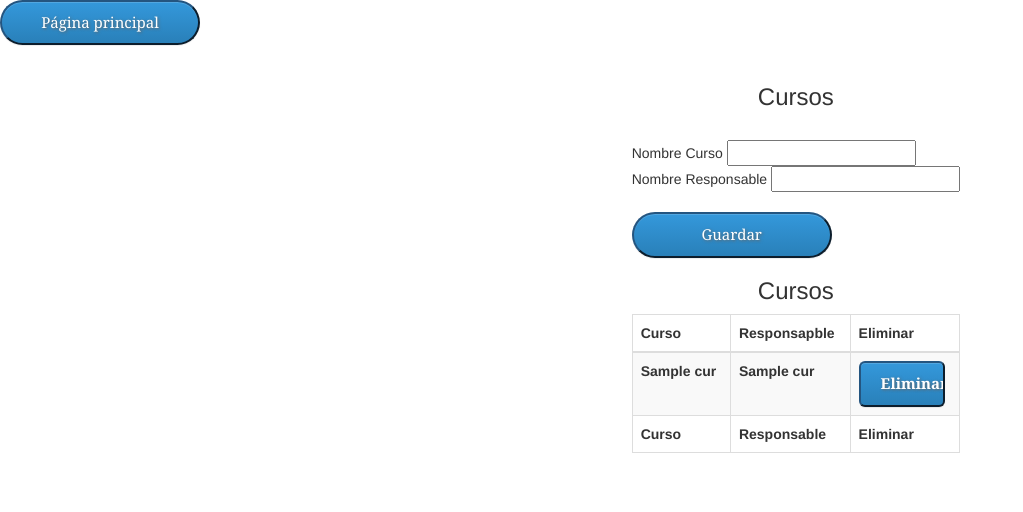
After one commit to jacaam1516daw2/PBL1_M07, a PHP site: page /curso.php in a window 1280 px wide. The commit adds this page. Shown: the top 512 px of the page, without its empty margins (0-1023 px from the left). Run offline with PHP 8.4, Linux system fonts and the light colour scheme; tables that the repository leaves empty hold one stand-in row (values such as "Sample post"); lists and menus that the app fills with data are empty; some libraries are stand-ins or nearby versions.

Commit message:
ESTABLE 3 eliminación cursos en cascada

```diff
--- a/altaAsignatura.php
+++ b/altaAsignatura.php
@@ -16,7 +16,7 @@
     <form action='gestion.php' method='post'>
         <div class="combo">
             <h3>Alta Asignatura</h3>
-            <br> Nombre
+            <br> Asignatura
             <input type="text" name="name">
             <br> Profesor
             <input type="text" name="prof">
--- a/css/style.css
+++ b/css/style.css
@@ -102,3 +102,32 @@ select:hover {
     height: 50px;
     width: 50px;
 }
+
+.delete {
+    width: 86px;
+    background: #3498db;
+    background-image: -webkit-linear-gradient(top, #3498db, #2980b9);
+    background-image: -moz-linear-gradient(top, #3498db, #2980b9);
+    background-image: -ms-linear-gradient(top, #3498db, #2980b9);
+    background-image: -o-linear-gradient(top, #3498db, #2980b9);
+    background-image: linear-gradient(to bottom, #3498db, #2980b9);
+    -webkit-border-radius: 28;
+    -moz-border-radius: 28;
+    border-radius: 6px;
+    text-shadow: 1px 1px 3px #666666;
+    font-family: Georgia;
+    color: #ffffff;
+    font-size: 15px;
+    padding: 10px 20px 10px 20px;
+    text-decoration: none;
+}
+
+.delete:hover {
+    background: #3cb0fd;
+    background-image: -webkit-linear-gradient(top, #3cb0fd, #3498db);
+    background-image: -moz-linear-gradient(top, #3cb0fd, #3498db);
+    background-image: -ms-linear-gradient(top, #3cb0fd, #3498db);
+    background-image: -o-linear-gradient(top, #3cb0fd, #3498db);
+    background-image: linear-gradient(to bottom, #3cb0fd, #3498db);
+    text-decoration: none;
+}
--- /dev/null
+++ b/curso.php
@@ -0,0 +1,68 @@
+<!DOCTYPE html>
+<html lang="ca">
+
+<head>
+    <title>Alta Curs</title>
+    <meta charset="utf-8">
+    <link rel="stylesheet" href="https://maxcdn.bootstrapcdn.com/bootstrap/3.3.6/css/bootstrap.min.css">
+    <link rel="stylesheet" href="https://maxcdn.bootstrapcdn.com/bootstrap/3.3.6/css/bootstrap-theme.min.css">
+    <script src="https://ajax.googleapis.com/ajax/libs/jquery/1.11.3/jquery.min.js"></script>
+    <script src="https://maxcdn.bootstrapcdn.com/bootstrap/3.3.6/js/bootstrap.min.js"></script>
+    <link rel="stylesheet" href="css/style.css">
+</head>
+
+
+<body>
+    <form action='gestion.php' method='post'>
+        <div class="combo">
+            <h3>Cursos</h3>
+            <br> Nombre Curso
+            <input type="text" name="nameCurs">
+            <br> Nombre Responsable
+            <input type="text" name="responsable">
+            <br>
+            <br>
+            <input id="curso" name='altaCurso' type='submit' value='Guardar' class='info btn-primary'>
+            <br>
+            <h3>Cursos</h3>
+            <!-- Inicio Busqueda por parametros -->
+            <table class='table table-striped table-bordered'>
+                <thead>
+                    <tr>
+                        <th>Curso</th>
+                        <th>Responsapble</th>
+                        <th>Eliminar</th>
+                    </tr>
+                </thead>
+                <tfoot>
+                    <tr>
+                        <th>Curso</th>
+                        <th>Responsable</th>
+                        <th>Eliminar</th>
+                    </tr>
+                </tfoot>
+                <tbody>
+                    <?php
+                        try{
+                            $gbd = new PDO ( 'mysql:host=localhost;dbname=ESCOLA_DB' , 'root' , 'adminuser' );
+                            foreach( $gbd -> query ("SELECT NOM_CURS, NOM_RESPONSABLE, ID_CURS FROM CURS") as $fila ) {
+                               echo "<tr><th>".$fila["NOM_CURS"]."</th><th>".$fila["NOM_RESPONSABLE"]."</th><th><input id='eliminarCurso' name='eliminarCurso' type='submit' value='Eliminar ".$fila["ID_CURS"]."' class='delete btn-primary'></th><tr>";
+                            }
+                            $gbd = null ;
+                        } catch ( PDOException $e ) {
+                            print "¡Error!: " . $e -> getMessage () . "<br/>" ;
+                            die();
+                        }
+                    ?>
+                </tbody>
+            </table>
+            <br>
+            <br>
+        </div>
+    </form>
+    <a href="index.php">
+        <input type='submit' value='Página principal' class='info btn-primary'>
+    </a>
+</body>
+
+</html>
--- a/index.php
+++ b/index.php
@@ -42,8 +42,8 @@
     <!-- Inicio Gestion alumnos -->
     <div class="combo">
         <br>
-        <form action='altaCurs.php' method='post'>
-            <input id="altaCurso" name='altaCurso' type='submit' value='Alta Curso' class='info btn-primary'>
+        <form action='curso.php' method='post'>
+            <input id="curso" name='curso' type='submit' value='Cursos' class='info btn-primary'>
         </form>
         <form action='altaAlumno.php' method='post'>
             <input id="altaAlumno" name='altaAlumno' type='submit' value='Alta Alumno' class='info btn-primary'>
```
Also changed, not shown: BD/BD.sql (+5 -5 lines), altaCurs.php (deleted, +0 -35 lines), gestion.php (+41 -0 lines), grafics.php (+20 -9 lines), image/grafico.png.
